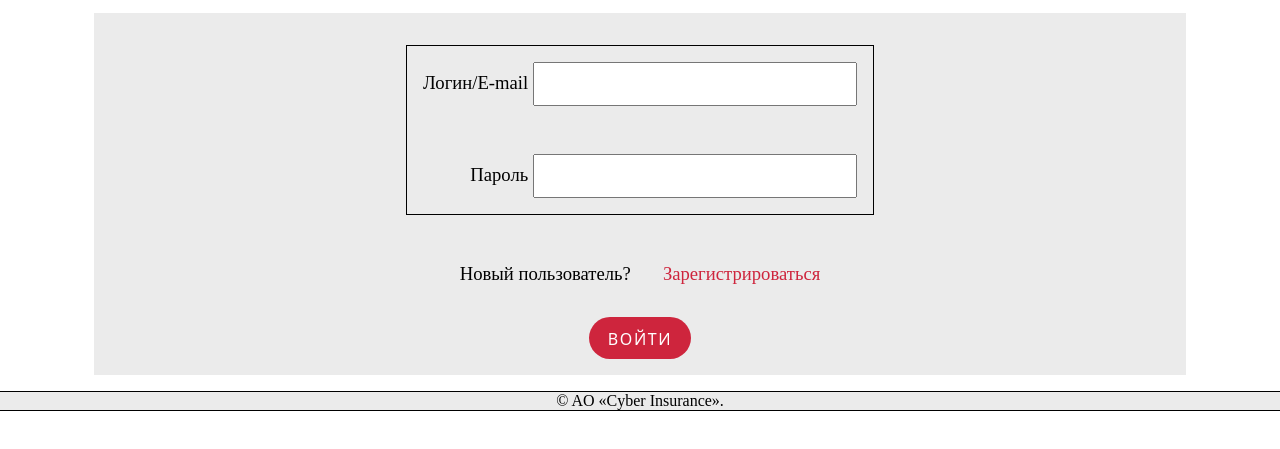
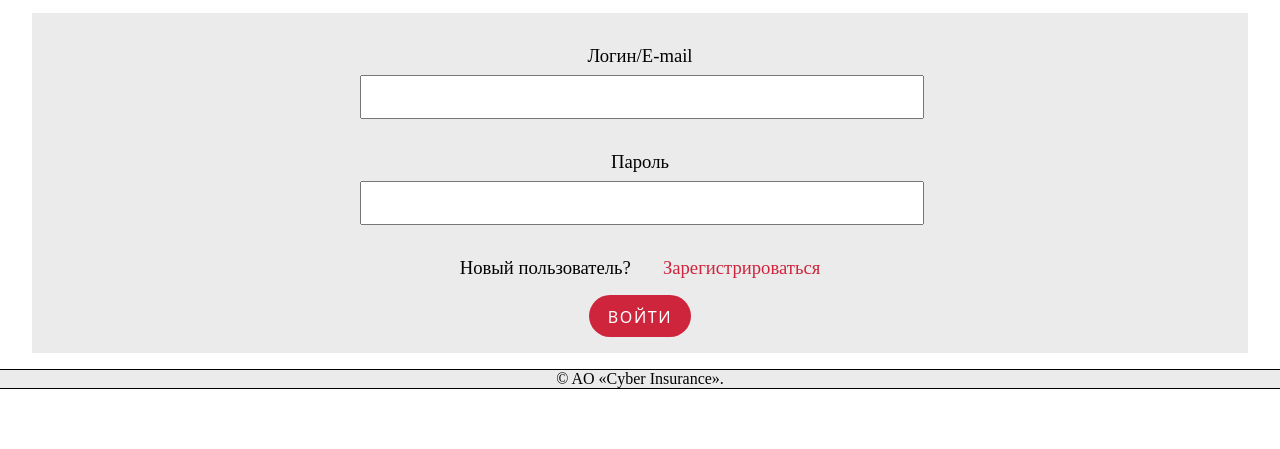
Before and after one commit to treger78/cyber-insurance-course-project, a website: page auth.html in a window 1280 px wide. Shown: the part 107-556 px from the top of the page. Drawn offline with Linux system fonts and the light colour scheme.

Commit message:
Update auth.css

```diff
--- a/public/styles/auth.css
+++ b/public/styles/auth.css
@@ -8,35 +8,30 @@ main h1 {
 }
 
 form {
-	margin: 1rem auto;
 	background-color: #ebebeb;
-	width: 85%;
 	font-size: 14pt;
 	padding: 1rem;
-	display: flex;
-	flex-direction: column;
-	align-items: center;
+	margin: 1rem;
 }
 
-form div {
+form input {
+	height: 40px;
+	width: 100%;
+	margin-top: 0.5rem;
+}
+
+.data div, .newUser div {
 	margin: 1rem;
 }
 
 .data {
-	border: 1px solid black;
-	max-width: 50%;
 	display: flex;
 	flex-direction: column;
-	align-items: flex-end;
-}
-
-form input {
-	height: 40px;
-	width: 20rem;
-}
-
-.password {
-	padding-top: 1rem;
+	justify-content: center;
+	flex-wrap: wrap;
+	width: 50%;
+	margin-left: auto;
+	margin-right: auto;
 }
 
 .registr a {
@@ -51,7 +46,7 @@ form input {
 main button {
 	vertical-align: middle;
 	padding: 14px 19px 12px;
-	font-family: "Noto Sans",sans-serif;
+	font-family: "Noto Sans", sans-serif;
 	font-size: 16px;
 	line-height: 1;
 	letter-spacing: .1em;
```
